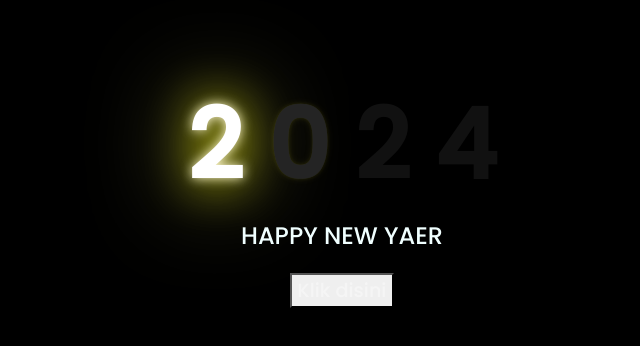
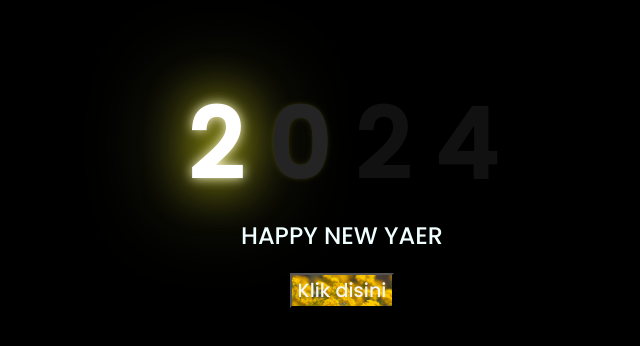
Before and after one commit to danishramadhana/2024, a plain HTML site: page index.html in a window 1280 px wide. Shown: the part 218-564 px from the top of the page, without its empty margins (306-946 px from the left). Drawn offline with Linux system fonts and the light colour scheme; the site is published under a folder, as on GitHub Pages, so addresses that start at the root find nothing.

Commit message:
perbaikan

```diff
--- a/style.css
+++ b/style.css
@@ -5,6 +5,7 @@
 }
 body{
     color: azure;
+    overflow: hidden;
     width: 100%;
     height: 100vh;
     display: flex;
@@ -52,7 +53,7 @@ body{
     display: flex;
     background-size: cover;
     text-decoration: none;
-    background-image: url(/img/flow.jpg);
+    background-image: url(flow.jpg);
     background-position: cover;
 }
 
```
Also changed, not shown: flow.jpg (renamed from img/flow.jpg).
